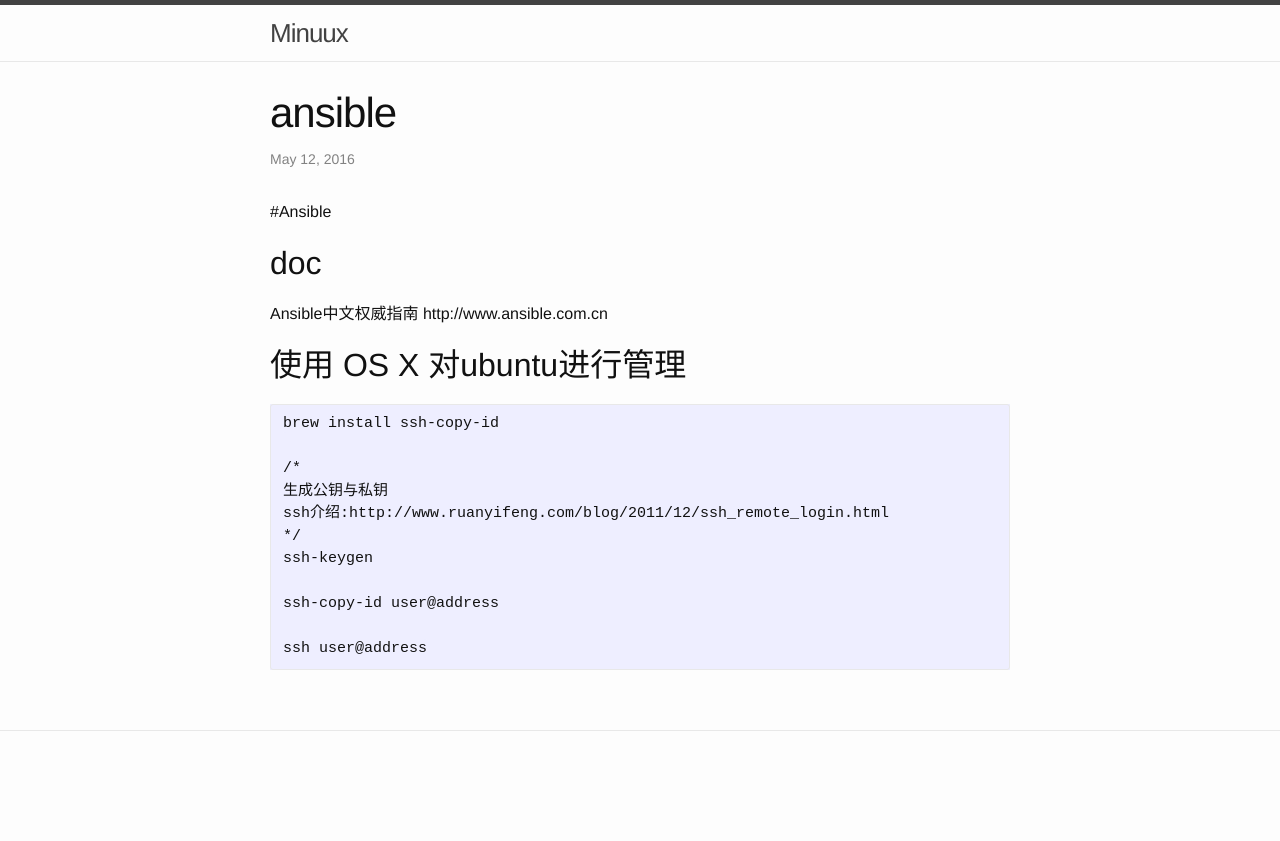
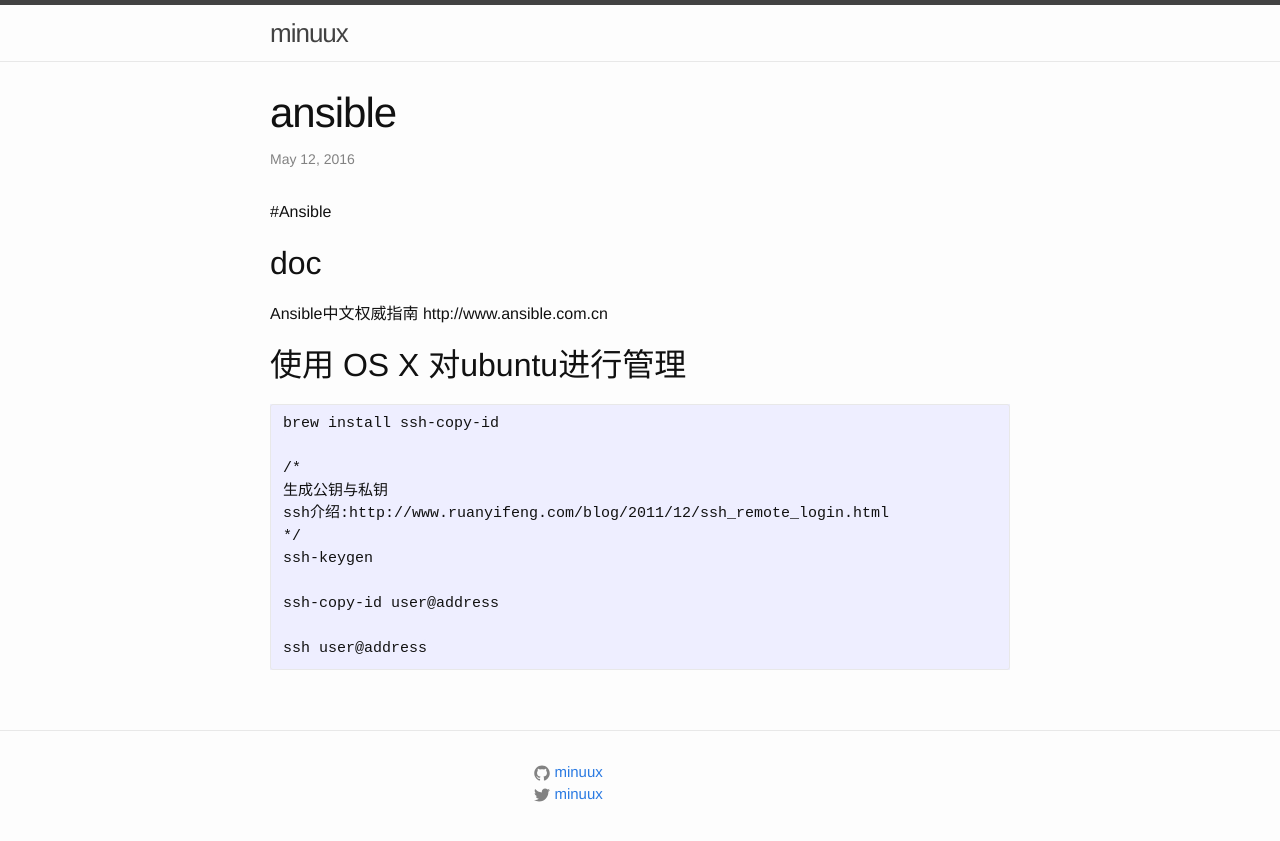
Before and after one commit to minuux/minuux.github.io, a Jekyll site: the page built from _posts/2016-05-12-ansible.md, in a window 1280 px wide. Shown: the top 841 px of the page. Built offline with Jekyll 4.4.1, drawn with Linux system fonts in a browser that asks for light colours.

Commit message:
update config

```diff
--- a/_config.yml
+++ b/_config.yml
@@ -6,14 +6,14 @@
 # 'jekyll serve'. If you change this file, please restart the server process.
 
 # Site settings
-title: Minuux
+title: minuux
 email:
 description: > # this means to ignore newlines until "baseurl:"
 
 baseurl: "" # the subpath of your site, e.g. /blog
 url: "minuux.github.io" # the base hostname & protocol for your site
-#twitter_username: jekyllrb
-#github_username:  jekyll
+twitter_username: minuux
+github_username:  minuux
 
 # Build settings
 markdown: kramdown
```
